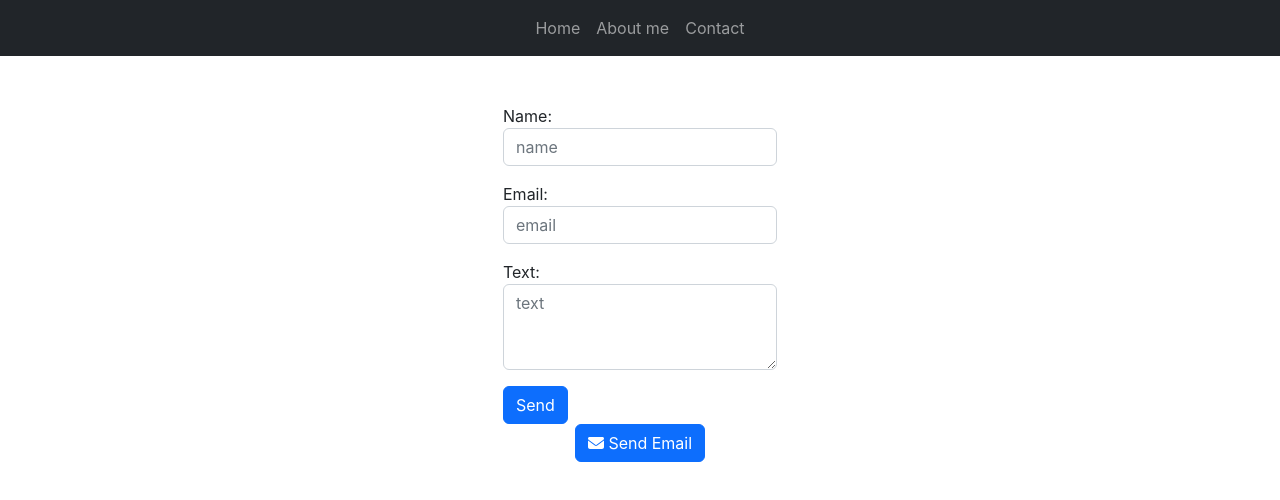
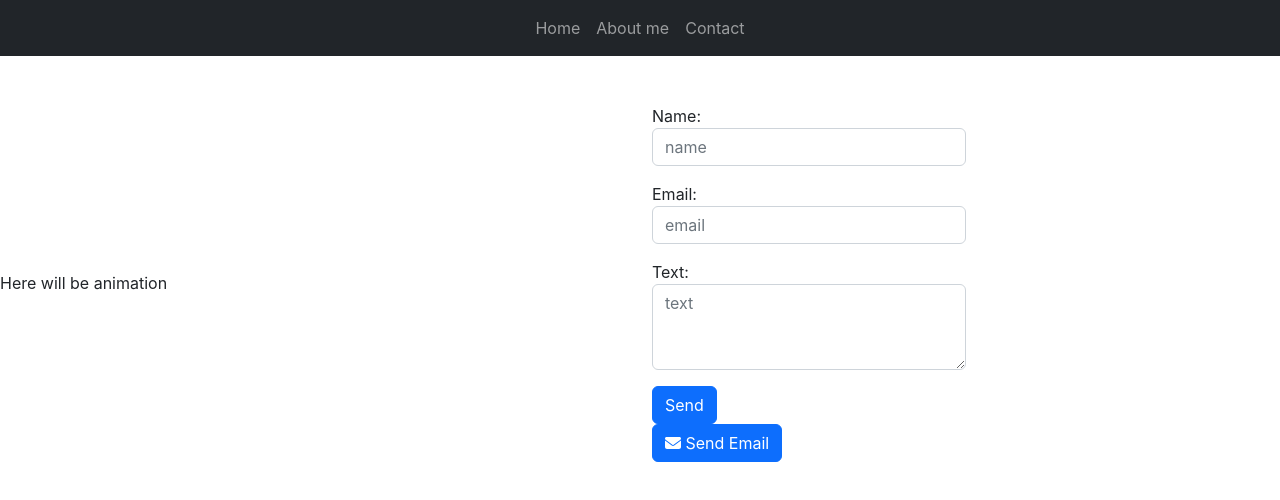
Before and after one commit to humblezxc/portfolio, a React (Create React App) app in the folder frontend/: page /contact in a window 1280 px wide. Shown: the top 500 px of the page. Built offline with nearby package versions, Linux system fonts and the light colour scheme.

Commit message:
Changed layout

```diff
--- a/frontend/src/contact/Contact.tsx
+++ b/frontend/src/contact/Contact.tsx
@@ -1,7 +1,7 @@
 import React, { useState } from "react";
 import Form from "react-bootstrap/Form";
 import axios from "axios";
-import { Button } from "react-bootstrap";
+import {Button, Col, Row} from "react-bootstrap";
 import SendEmail from "./SendEmail";
 
 interface Message {
@@ -35,8 +35,11 @@
     };
 
     return (
-        <div className="d-flex justify-content-center align-items-center flex-column mt-5">
-            <Form className="flex-wrap justify-content-center" onSubmit={handleSubmit}>
+        <div className="mt-5">
+            <Row className="align-items-center">
+                <Col md={6} className="">Here will be animation</Col>
+                <Col md={6}>
+                    <Form className="w-50" onSubmit={handleSubmit}>
                         <Form.Group className="mb-3" controlId="exampleForm.ControlInput1">
                             Name:
                             <Form.Control
@@ -73,6 +76,8 @@
                         </Button>
                     </Form>
                     <SendEmail buttonText=" Send Email" email="stopenchuk.yaroslav@gmail.com"/>
+                </Col>
+            </Row>
         </div>
     );
 }
```
Lines whose indentation alone changed are shown as unchanged.
